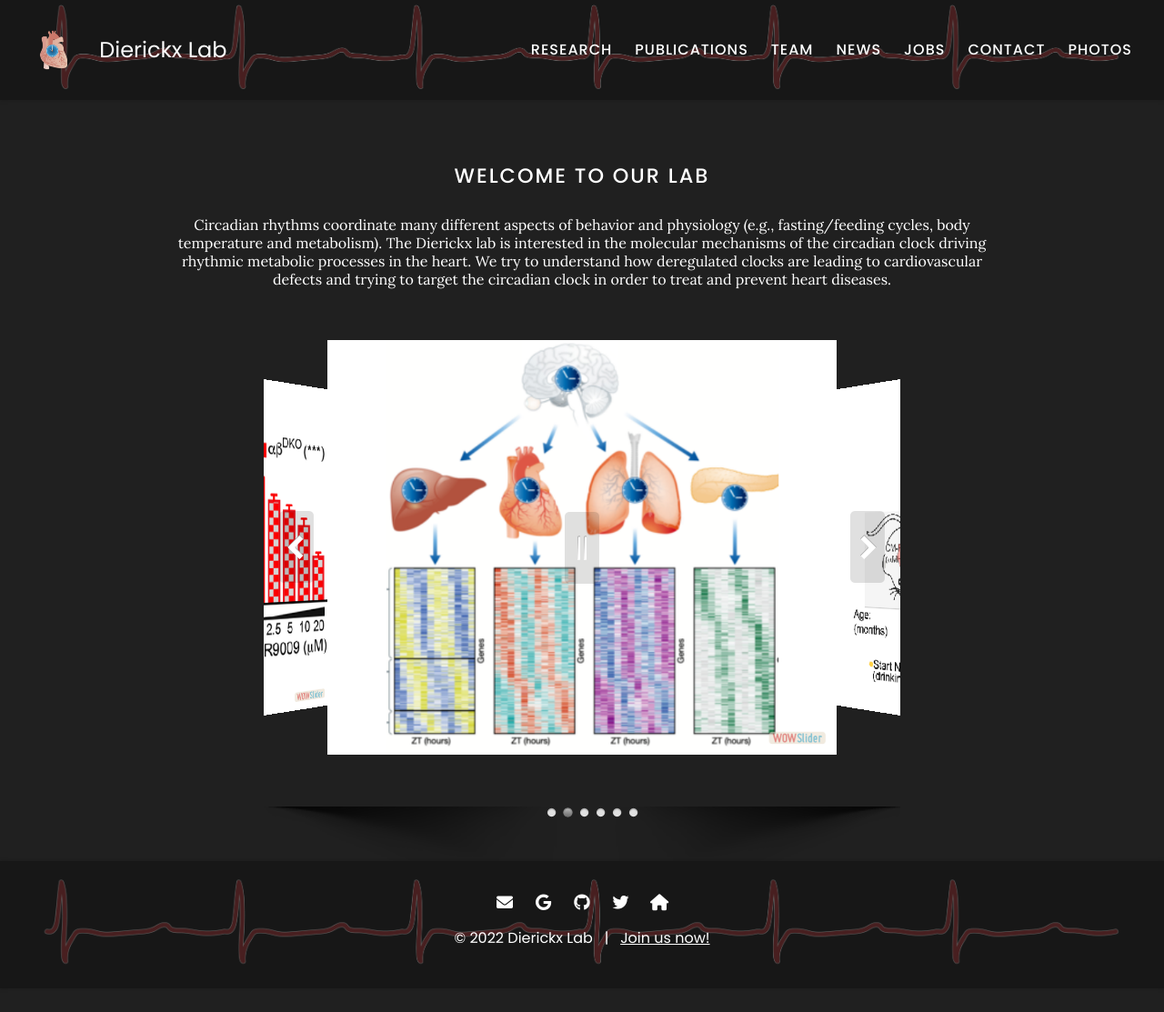
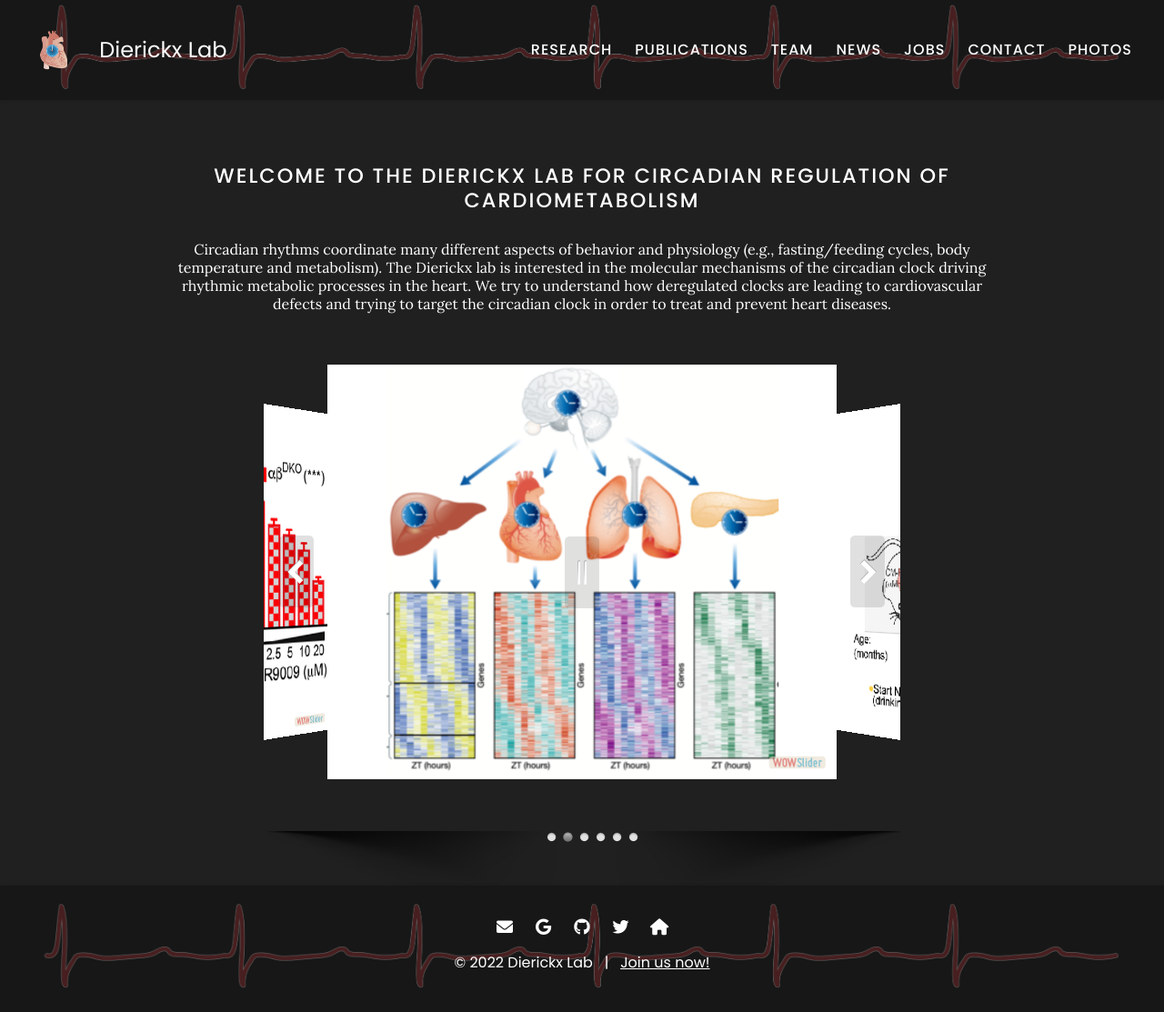
Before and after one commit to theDierickxLab/theDierickxLab, a Jekyll site: the page built from index.md, in a window 1280 px wide. Shown: the whole page at 91% size. Built offline with Jekyll 4.4.1, drawn with Linux system fonts in a browser that asks for light colours; before the commit the page ends 1087 px from its top, so only the background shows below that.

Commit message:
Update index.md

```diff
--- a/index.md
+++ b/index.md
@@ -3,7 +3,7 @@
 ---
 
 
-#  <span style="color:white;">WELCOME TO OUR LAB</span>
+#  <span style="color:white;">WELCOME TO the Dierickx Lab for Circadian Regulation of Cardiometabolism</span>
 {:.center}
 
 <div>
```
